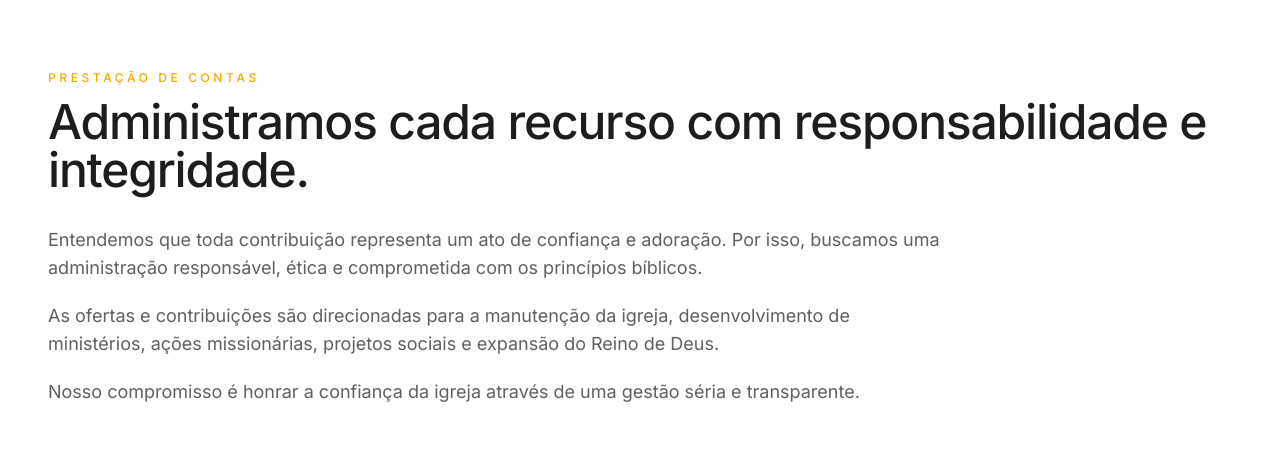
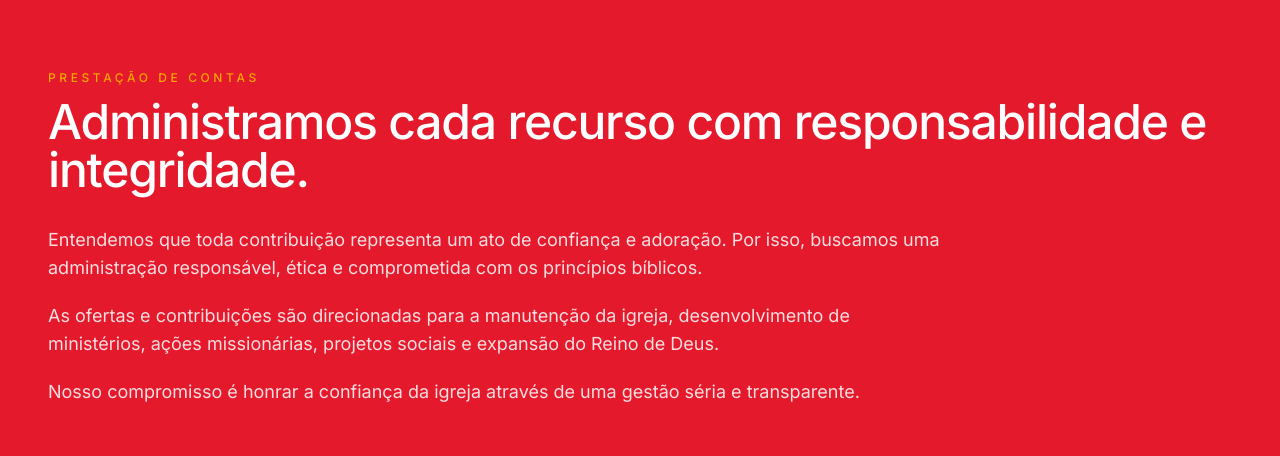
Before and after one commit to asaflael1991-maker/colheita-site, a Next.js app: page / in a window 1280 px wide. Shown: the part 6017-6473 px from the top of the page. Built offline with nearby package versions, Linux system fonts and the light colour scheme.

Commit message:
Seção Transparência em vermelho com texto branco

```diff
--- a/src/app/page.tsx
+++ b/src/app/page.tsx
@@ -194,8 +194,9 @@ export default function Home() {
           id="transparencia"
           eyebrow="Prestação de contas"
           title="Administramos cada recurso com responsabilidade e integridade."
+          tone="accent"
         >
-          <div className="max-w-4xl space-y-5 text-lg text-[#1d1d1b]/70">
+          <div className="max-w-4xl space-y-5 text-lg text-[#ffffff]/85">
             <p>
               Entendemos que toda contribuição representa um ato de
               confiança e adoração. Por isso, buscamos uma administração
--- a/src/components/Section.tsx
+++ b/src/components/Section.tsx
@@ -22,16 +22,18 @@ export default function Section({
   eyebrow?: string;
   title: string;
   children?: ReactNode;
-  tone?: "default" | "inverted";
+  tone?: "default" | "inverted" | "accent";
 }) {
-  const inverted = tone === "inverted";
+  const backgrounds: Record<"default" | "inverted" | "accent", string> = {
+    default: "bg-[#ffffff] text-[#1d1d1b]",
+    inverted: "bg-[#1d1d1b] text-[#ffffff]",
+    accent: "bg-[#e5192c] text-[#ffffff]",
+  };
 
   return (
     <section
       id={id}
-      className={`scroll-mt-36 border-t border-[#1d1d1b]/10 px-6 py-20 lg:px-12 lg:py-28 ${
-        inverted ? "bg-[#1d1d1b] text-[#ffffff]" : "bg-[#ffffff] text-[#1d1d1b]"
-      }`}
+      className={`scroll-mt-36 border-t border-[#1d1d1b]/10 px-6 py-20 lg:px-12 lg:py-28 ${backgrounds[tone]}`}
     >
       <FadeInView className="mx-auto max-w-[1440px]">
         {eyebrow && (
```
